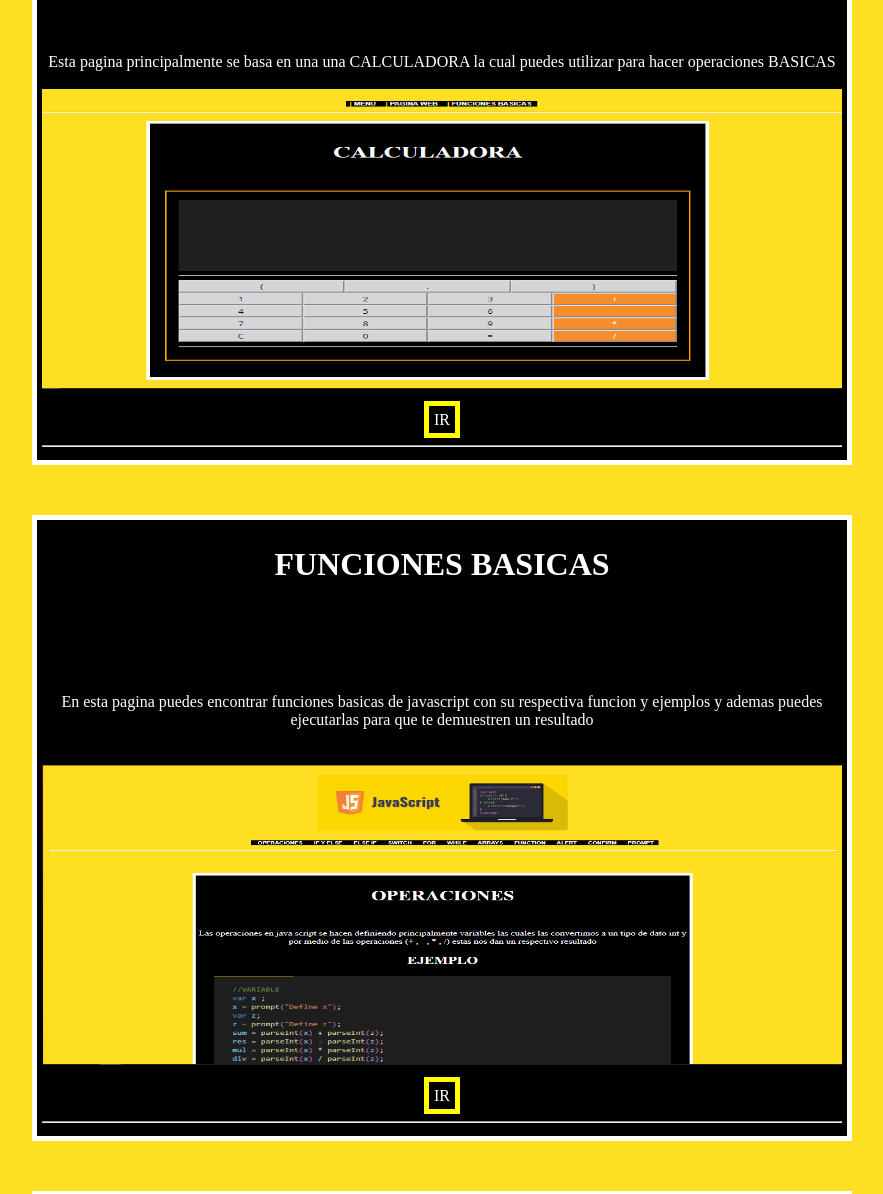
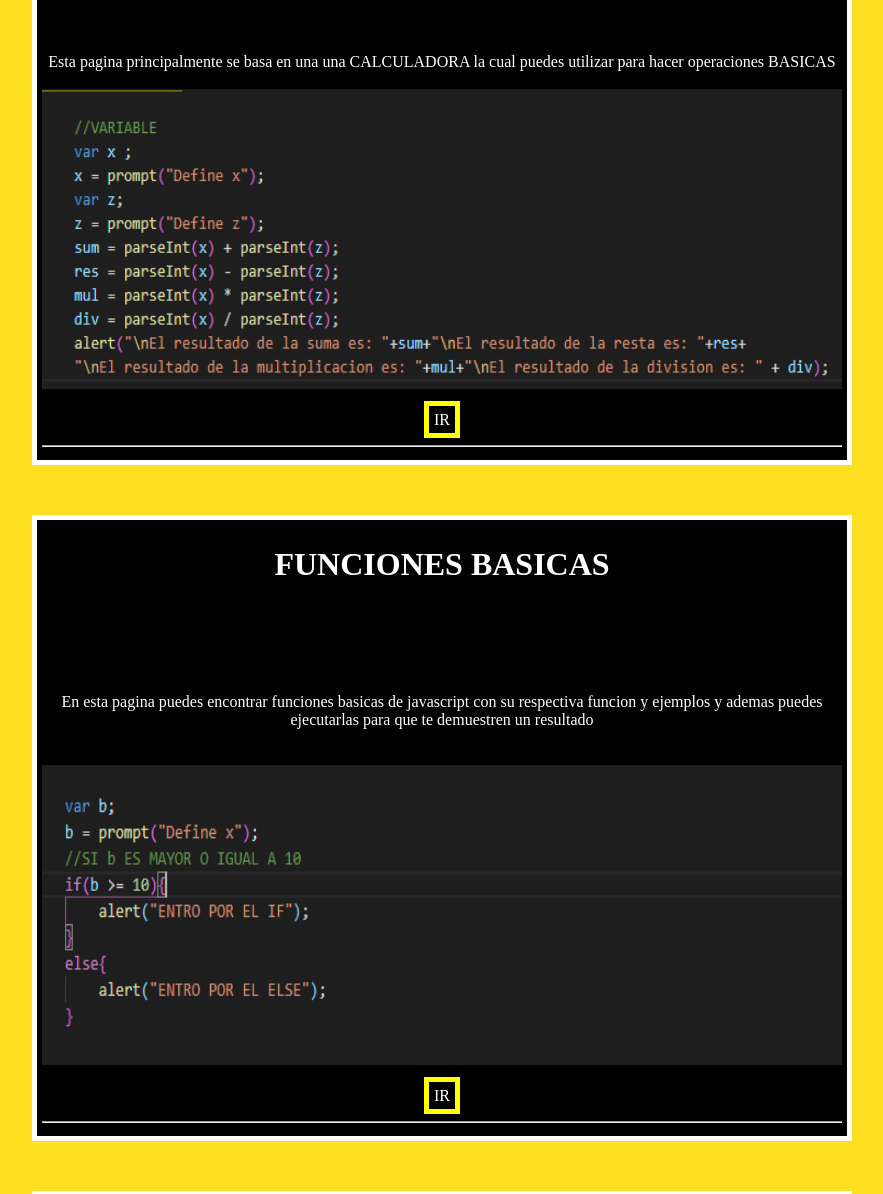
Before and after one commit to Luisfernando131/unisoft.github.io, a plain HTML site: page index.html in a window 1280 px wide. Shown: the part 347-1541 px from the top of the page, without its empty margins (198-1081 px from the left). Drawn offline with Linux system fonts and the light colour scheme.

Commit message:
Update index.html

```diff
--- a/index.html
+++ b/index.html
@@ -45,7 +45,7 @@
             BASICAS
             <br>
             <br>
-            <img src="imagen/primero.PNG" width="800" height="300" />
+            <img src="imagen/primero1.PNG" width="800" height="300" />
             <br>
             <br>
             <a id="boton" href="calculadora.html">IR</a>
@@ -64,7 +64,7 @@
             ademas puedes ejecutarlas para que te demuestren un resultado
             <br>
             <br><br>
-            <img src="imagen/segundo.PNG" width="800" height="300"" />
+            <img src="imagen/segundo2.PNG" width="800" height="300"" />
             <br>
             <br>
             <a id="boton" href="funciones.html">IR</a>
@@ -81,7 +81,7 @@
             <br>
             <br>
             <br>
-            <img src="imagen/tercero.PNG" width="800" height="300" />
+            <img src="imagen/tercero3.PNG" width="800" height="300" />
             <br>
             <br>
             <a id="boton" href="arepitas.html">IR</a>
```
